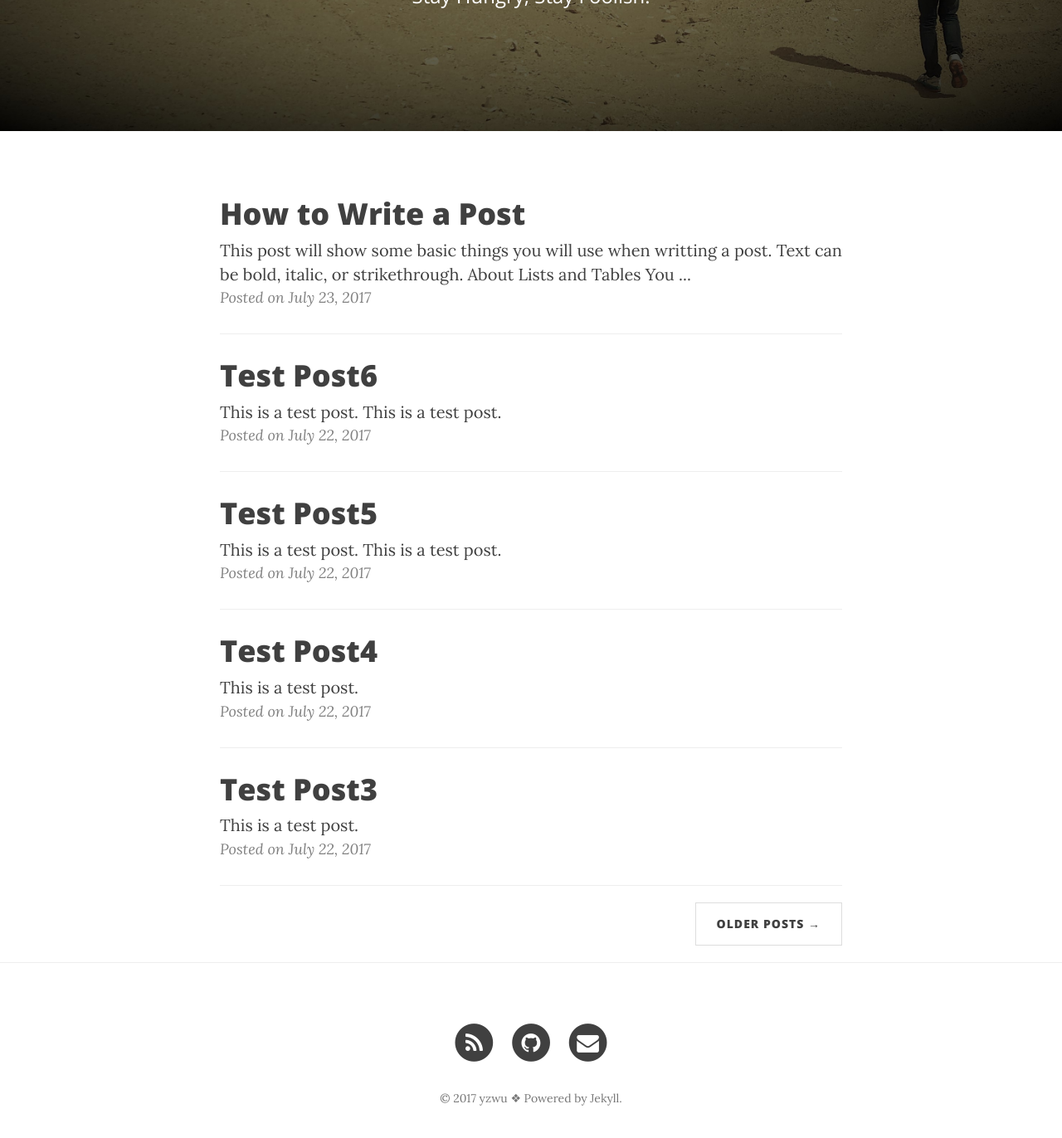
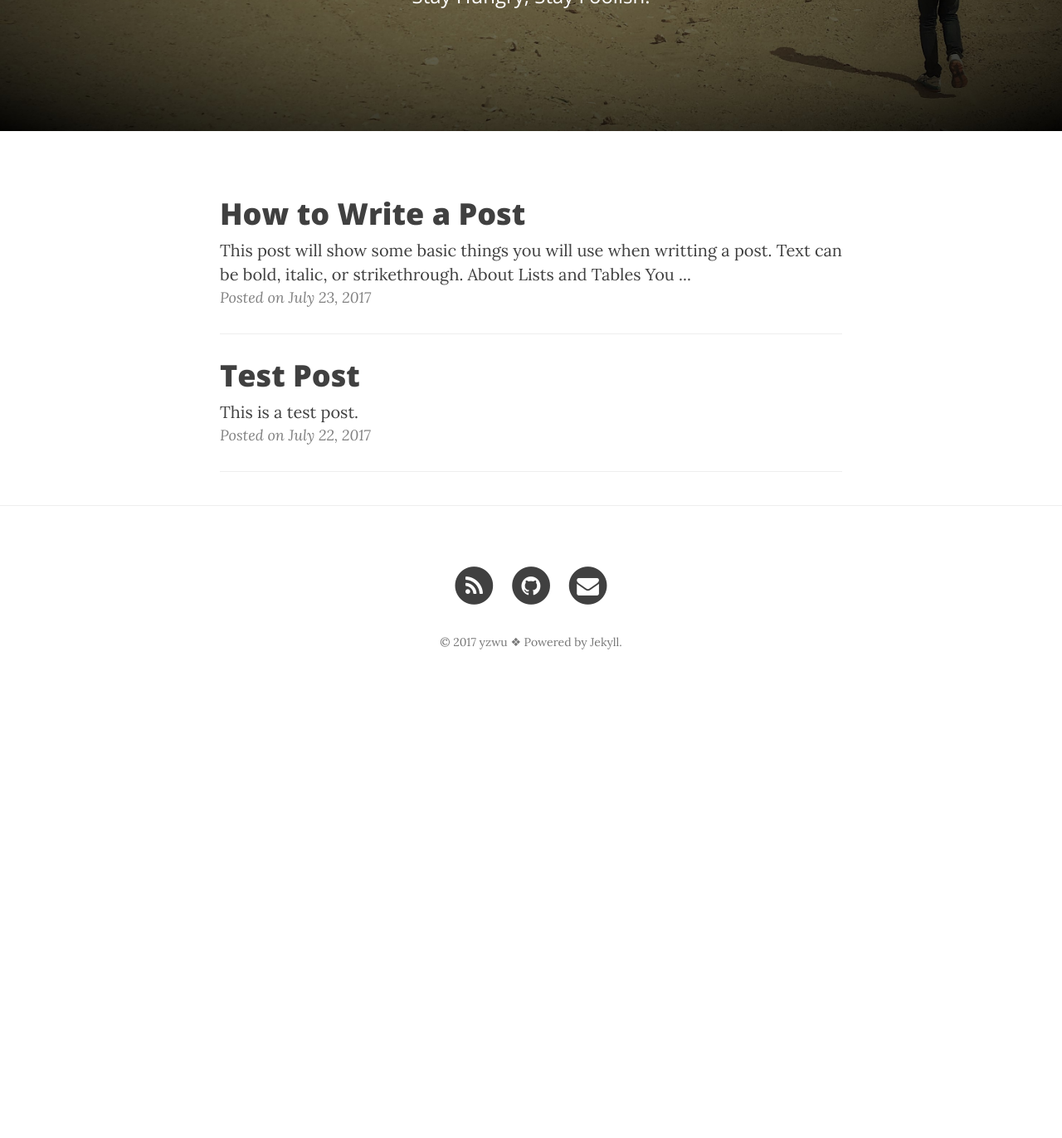
Before and after one commit to yzwu2017/yzwu2017.github.io, a Jekyll site: the page built from index.html, in a window 1280 px wide and 1400 px high, scrolled down 290 px. Shown: the top 1372 px of the window at 83% size. Built offline with Jekyll 4.4.1, drawn with Linux system fonts in a browser that asks for light colours; nearby versions of some CDN libraries; the list of posts is cut into pages by our own code; after the commit the page ends 1140 px from its top, so only the background shows below that.

Commit message:
delete rubbish.

```diff
--- a/_posts/2017-07-22-test-post.markdown
+++ b/_posts/2017-07-22-test-post.markdown
@@ -7,10 +7,3 @@ header-img: "img/post-bg-01.jpg"
 ---
 
 <p>This is a test post.</p>
-<p>This is a test post.</p>
-<p>This is a test post.</p>
-<p>This is a test post.</p>
-<p>This is a test post.</p>
-<p>This is a test post.</p>
-<p>This is a test post.</p>
-<p>This is a test post.</p>
--- a/_posts/2017-07-22-test-post3.markdown
+++ /dev/null
@@ -1,9 +0,0 @@
----
-layout:     post
-title:      "Test Post3"
-date:       2017-07-22 13:25:00
-author:     "Yuzhong Wu"
-header-img: "img/ueno_2.jpg"
----
-
-<p>This is a test post.</p>
--- a/_posts/2017-07-22-test-post4.markdown
+++ /dev/null
@@ -1,9 +0,0 @@
----
-layout:     post
-title:      "Test Post4"
-date:       2017-07-22 13:25:00
-author:     "Yuzhong Wu"
-header-img: "img/ueno_2.jpg"
----
-
-<p>This is a test post.</p>
--- a/_posts/2017-07-22-test-post5.markdown
+++ /dev/null
@@ -1,10 +0,0 @@
----
-layout:     post
-title:      "Test Post5"
-date:       2017-07-22 13:25:00
-author:     "Yuzhong Wu"
-header-img: "img/ueno_sakura.jpg"
----
-
-<p>This is a test post.</p>
-<p>This is a test post.</p>
--- a/_posts/2017-07-22-test-post6.markdown
+++ /dev/null
@@ -1,10 +0,0 @@
----
-layout:     post
-title:      "Test Post6"
-date:       2017-07-22 13:25:00
-author:     "Yuzhong Wu"
-header-img: "img/ashinoko_up.jpg"
----
-
-<p>This is a test post.</p>
-<p>This is a test post.</p>
```
Also changed, not shown: _posts/2017-07-22-test-post2.markdown (deleted, +0 -16 lines), css/google_cse.css (deleted, +0 -17 lines).
